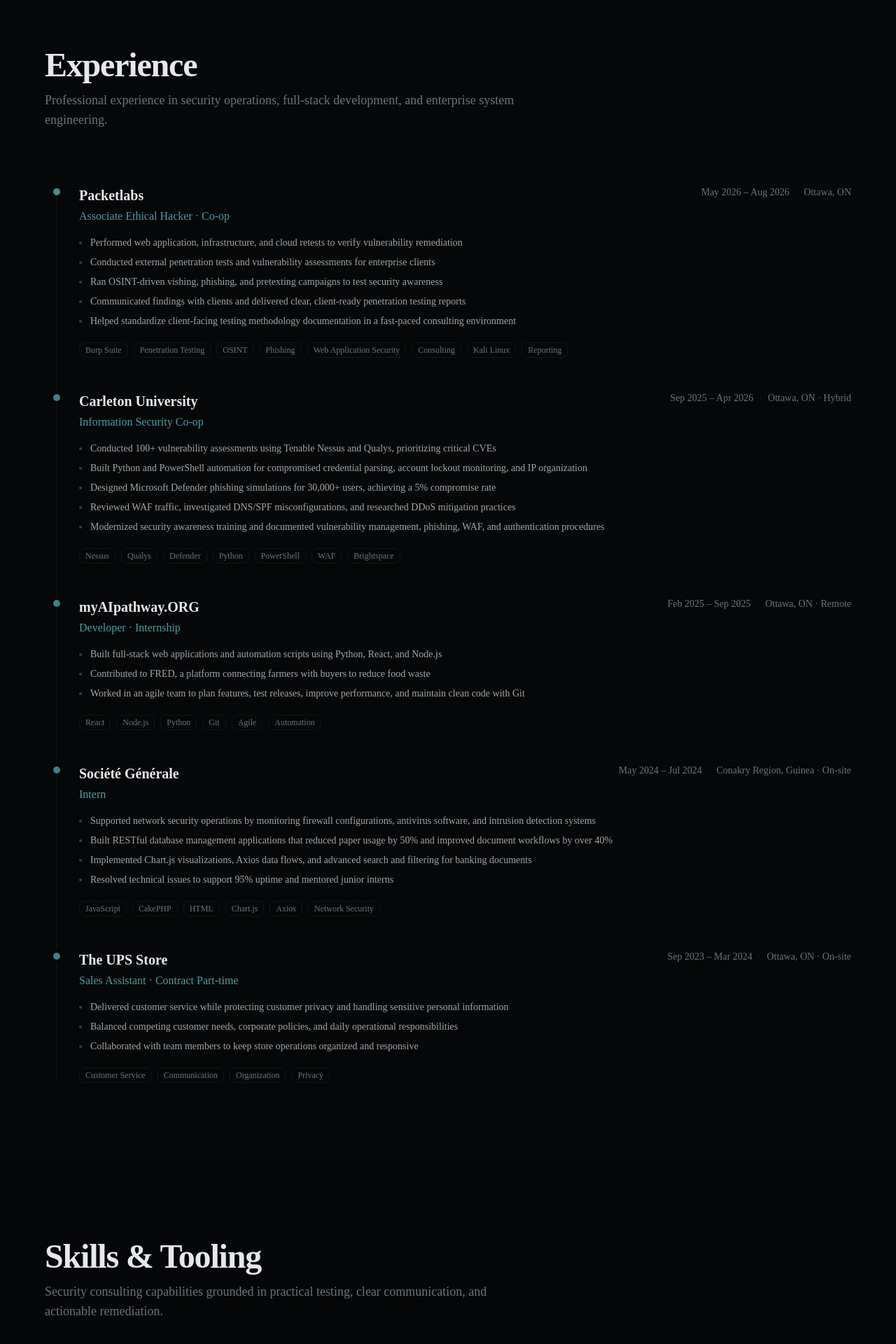
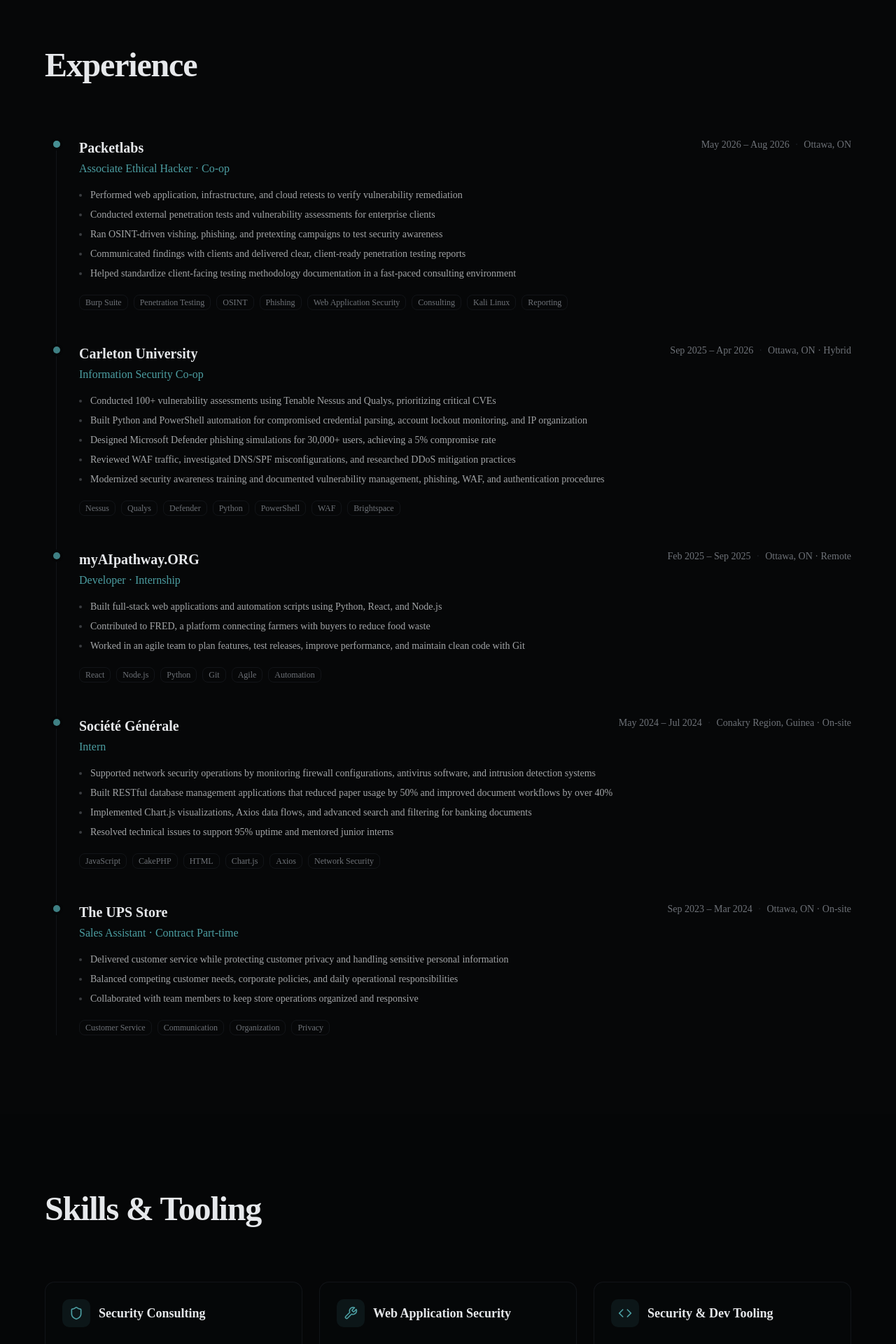
Before and after one commit to D-Rafiou/portfolio, a Next.js app: page / in a window 1280 px wide. Shown: the part 2440-4360 px from the top of the page at 70% size. Built offline with nearby package versions, Linux system fonts and the light colour scheme.

Commit message:
Remove portfolio section introductions

```diff
--- a/components/portfolio/certifications.tsx
+++ b/components/portfolio/certifications.tsx
@@ -36,9 +36,6 @@ export function Certifications() {
           <h2 className="text-4xl sm:text-5xl font-semibold tracking-tight">
             Certifications
           </h2>
-          <p className="text-muted-foreground text-lg max-w-2xl">
-            Credentials supporting a practical foundation in offensive security, risk, and systems.
-          </p>
         </div>
 
         <div className="grid gap-6 md:grid-cols-3">
--- a/components/portfolio/experience.tsx
+++ b/components/portfolio/experience.tsx
@@ -85,10 +85,6 @@ export function Experience() {
           <h2 className="text-4xl sm:text-5xl font-semibold tracking-tight">
             Experience
           </h2>
-          <p className="text-muted-foreground text-lg max-w-2xl">
-            Professional experience in security operations, full-stack development,
-            and enterprise system engineering.
-          </p>
         </div>
 
         <div className="space-y-0">
--- a/components/portfolio/skills.tsx
+++ b/components/portfolio/skills.tsx
@@ -78,9 +78,6 @@ export function Skills() {
           <h2 className="text-4xl sm:text-5xl font-semibold tracking-tight">
             Skills & Tooling
           </h2>
-          <p className="text-muted-foreground text-lg max-w-2xl">
-            Security consulting capabilities grounded in practical testing, clear communication, and actionable remediation.
-          </p>
         </div>
 
         <div className="grid gap-6 sm:grid-cols-2 lg:grid-cols-3">
```
